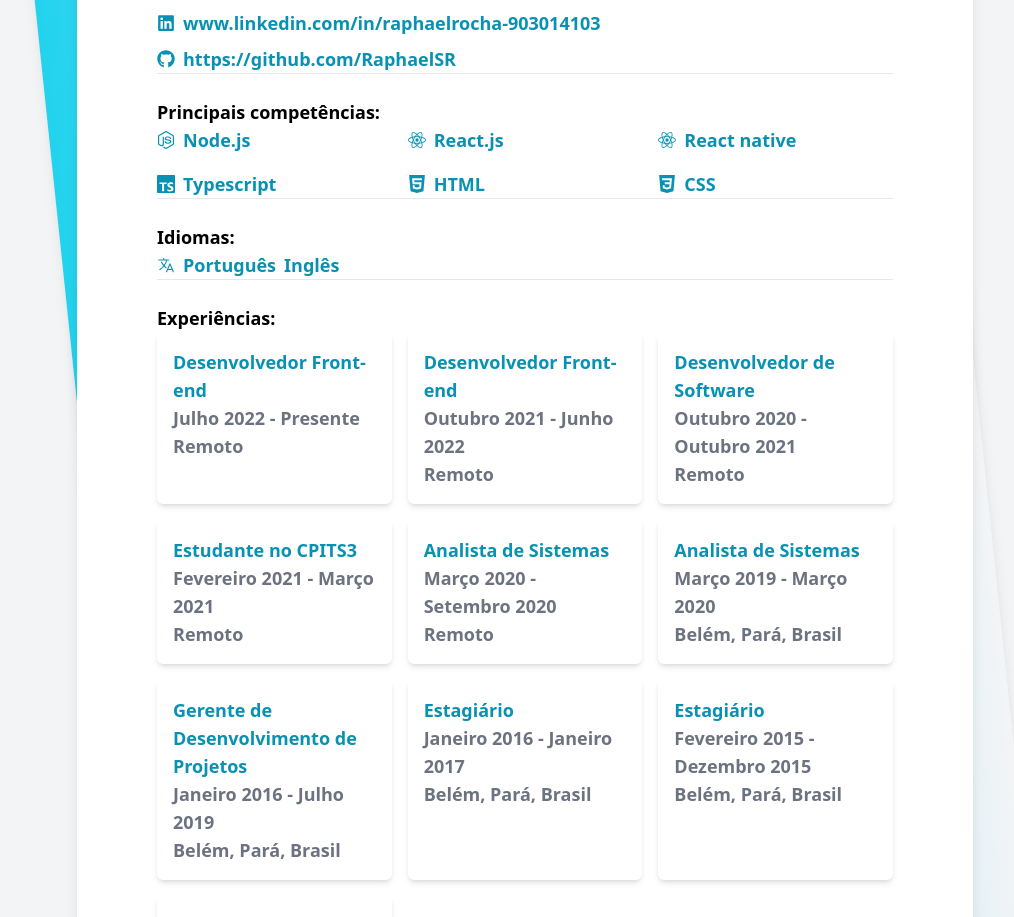
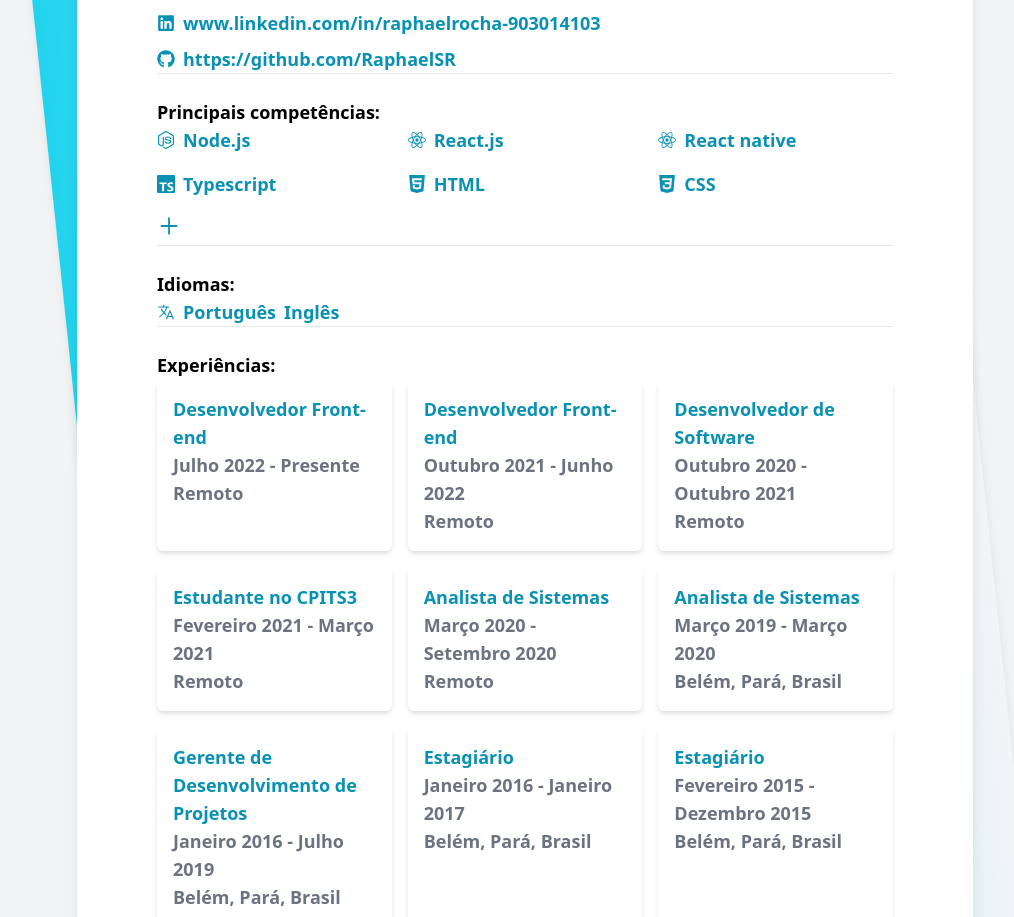
Before and after one commit to RaphaelSR/raphael-portfolio, a React (Vite) app: page / in a window 1280 px wide. Shown: the part 880-1797 px from the top of the page, without its empty margins (115-1129 px from the left). Built offline with nearby package versions, Linux system fonts and the light colour scheme.

Commit message:
feat: Add more icons and animation in competences

```diff
--- a/package.json
+++ b/package.json
@@ -18,7 +18,8 @@
     "react": "^18.2.0",
     "react-dom": "^18.2.0",
     "react-i18next": "^12.2.0",
-    "react-icons": "^4.8.0"
+    "react-icons": "^4.8.0",
+    "react-spring": "^9.7.1"
   },
   "devDependencies": {
     "@types/react": "^18.0.28",
--- a/src/components/Competences.tsx
+++ b/src/components/Competences.tsx
@@ -1,12 +1,22 @@
-// components/Competences.tsx
-import React from "react";
+import React, { useState } from "react";
 import {
   SiNodedotjs,
   SiReact,
   SiTypescript,
   SiHtml5,
   SiCss3,
+  SiFirebase,
+  SiTailwindcss,
+  SiExpo,
+  SiRedux,
+  SiMongodb,
+  SiMysql,
+  SiExpress,
+  SiStyledcomponents,
+  SiSass,
 } from "react-icons/si";
+import { AiOutlinePlus, AiOutlineMinus } from "react-icons/ai";
+import { useTransition, animated } from "react-spring";
 
 interface CompetencesProps {
   competences: {
@@ -20,6 +30,17 @@ interface CompetencesProps {
 }
 
 export function Competences({ competences, titles }: CompetencesProps) {
+  const [showAll, setShowAll] = useState(false);
+  const visibleSkills = showAll
+    ? competences.programming
+    : competences.programming.slice(0, 6);
+
+  const transitions = useTransition(visibleSkills, {
+    keys: (item) => item,
+    from: { opacity: 0, transform: "translate3d(-50px,0,0)" },
+    enter: { opacity: 1, transform: "translate3d(0,0,0)" },
+    leave: { opacity: 0, transform: "translate3d(-50px,0,0)" },
+  });
   function getSkillIcon(skill: string) {
     switch (skill) {
       case "Node.js":
@@ -34,6 +55,24 @@ export function Competences({ competences, titles }: CompetencesProps) {
         return <SiHtml5 className="text-cyan-600" />;
       case "CSS":
         return <SiCss3 className="text-cyan-600" />;
+      case "Firebase":
+        return <SiFirebase className="text-cyan-600" />;
+      case "Tailwind CSS":
+        return <SiTailwindcss className="text-cyan-600" />;
+      case "Expo":
+        return <SiExpo className="text-cyan-600" />;
+      case "Redux":
+        return <SiRedux className="text-cyan-600" />;
+      case "MongoDB":
+        return <SiMongodb className="text-cyan-600" />;
+      case "MySQL":
+        return <SiMysql className="text-cyan-600" />;
+      case "Express":
+        return <SiExpress className="text-cyan-600" />;
+      case "Styled Components":
+        return <SiStyledcomponents className="text-cyan-600" />;
+      case "SASS":
+        return <SiSass className="text-cyan-600" />;
       default:
         return null;
     }
@@ -43,13 +82,27 @@ export function Competences({ competences, titles }: CompetencesProps) {
     <div className="pt-6 text-base leading-6 font-bold sm:text-lg sm:leading-7">
       <p>{titles.skillsTitle}</p>
       <div className="grid grid-cols-1 sm:grid-cols-2 md:grid-cols-3 gap-4">
-        {competences.programming.map((skill, index) => (
-          <div key={index} className="flex items-center space-x-2">
+        {transitions((style, skill, index) => (
+          <animated.div
+            key={index}
+            style={style}
+            className="flex items-center space-x-2"
+          >
             {getSkillIcon(skill)}
             <span className="text-cyan-600">{skill}</span>
-          </div>
+          </animated.div>
         ))}
       </div>
+      <button
+        className="mt-4 text-cyan-600 hover:text-cyan-800 transition-colors duration-200 focus:outline-none"
+        onClick={() => setShowAll(!showAll)}
+      >
+        {showAll ? (
+          <AiOutlineMinus className="text-2xl" />
+        ) : (
+          <AiOutlinePlus className="text-2xl" />
+        )}
+      </button>
     </div>
   );
 }
--- a/src/public/locales/en/translation.json
+++ b/src/public/locales/en/translation.json
@@ -19,7 +19,23 @@
   },
   "competences": {
     "languages": ["Portuguese", "English"],
-    "programming": ["Node.js", "React.js", "React native", "Typescript", "HTML", "CSS"],
+    "programming": [
+      "Node.js",
+      "React.js",
+      "React native",
+      "Typescript",
+      "HTML",
+      "CSS",
+      "Firebase",
+      "Tailwind CSS",
+      "Expo",
+      "Redux",
+      "MongoDB",
+      "MySQL",
+      "Express",
+      "Styled Components",
+      "SASS"
+    ],
     "certifications": [
       "McAfee Endpoint Threat Protection/Defense",
       "Bootcamp GoStack 14",
@@ -38,7 +54,16 @@
       "position": "Front-end Developer",
       "location": "Remote",
       "period": "July 2022 - Present",
-      "projects": []
+      "projects": [
+        {
+          "name": "Vapt-Jornada App",
+          "description": "Responsibilities as lead developer of the Vapt-Jornada App, managing and maintaining the app with over 3000 daily active users on Android and iOS platforms, designing and implementing new features and functionalities, identifying and resolving bugs, and utilizing React Native for the development of the app's new architecture."
+        },
+        {
+          "name": "Vapt-Jornada Web Application",
+          "description": "Maintaining and improving the web application's features and functionality using React, adhering to best practices such as Kanban, Scrum, Azure, and Git."
+        }
+      ]
     },
     {
       "company": "Wine.com.br",
@@ -47,16 +72,20 @@
       "period": "October 2021 - June 2022",
       "projects": [
         {
-          "name": "Wine main App",
-          "description": "Development of new features and screens, integration with new SDKs and APIs."
+          "name": "App Wine Brasil",
+          "description": "Actively involved in the mobile development team, implementing improvements and new features that had a direct impact on the product, using TDD, Kanban, Scrum design patterns, and Git versioning with automation and direct communication with the QA and product teams."
         },
         {
-          "name": "México App",
-          "description": "Responsible for the development of new features in mobile with React Native and back-end with Node. Using Shopify and other APIs for integration."
+          "name": "Wine Black Friday",
+          "description": "Developed the e-commerce Wine Black Friday page using React."
         },
         {
-          "name": "Black Friday Web",
-          "description": "Development of Black Friday landing page for the black Friday week, project made in React."
+          "name": "App Wine Mexico",
+          "description": "Participated in the development team responsible for the App expansion of the product to Latin America."
+        },
+        {
+          "name": "RestFull API",
+          "description": "Maintained new features for the RestFull API using Adonis."
         }
       ]
     },
@@ -68,11 +97,11 @@
       "projects": [
         {
           "name": "DoarPA",
-          "description": "Web application to donate objects to government. Developed with React Native."
+          "description": "Led the development of the DoarPA web application, which allows users to easily donate objects to government organizations. Utilized React to create a seamless and intuitive user experience."
         },
         {
           "name": "Sepladpa",
-          "description": "App with webviews to access LOA and PPA government programs."
+          "description": "Developed the Sepladpa mobile app, which utilizes webviews to provide access to government programs such as LOA and PPA. Utilized React Native to create a cross-platform app that is compatible with both iOS and Android devices."
         }
       ]
     },
@@ -98,7 +127,20 @@
       "location": "Belém, Pará, Brasil",
       "period": "March 2019 - March 2020",
       "description": "Management of the civil house network in the state of Pará. Application of improvements in the internal protocols and structure of the governor's palace.",
-      "projects": []
+      "projects": [
+        {
+          "name": "Internal Web Application",
+          "description": "Led the development of a web application for internal use, utilizing React and Node.js to create a user-friendly and efficient tool for internal communications and organization."
+        },
+        {
+          "name": "Cybersecurity Protocols",
+          "description": "Implemented new cyber security protocols in partnership with McAfee to enhance the security of the network and servers."
+        },
+        {
+          "name": "On-premise Servers",
+          "description": "Responsible for the deployment and management of new on-premise servers to ensure the availability and scalability of the network and the TI services."
+        }
+      ]
     },
     {
       "company": "Lab3D",
@@ -106,28 +148,36 @@
       "location": "Belém, Pará, Brasil",
       "period": "January 2016 - July 2019",
       "description": "CEO and founding partner for three years of startup Lab3D, the first startup of training and manufacturing of 3D printers in the north of Brazil. Last position as Manager of project development, working with digital manufacturing, automation in rapid prototyping machinery, leadership, design and innovation.",
-      "projects": []
+      "projects": [
+        {
+          "name": "3D Printer Feature Development",
+          "description": "Implemented new features using C and C++ programming languages, which helped to improve the performance and efficiency of the printers."
+        }
+      ]
     },
     {
       "company": "Defensoria Pública do Estado do Pará",
       "position": "Trainee",
       "location": "Belém, Pará, Brasil",
       "period": "January 2016 - January 2017",
-      "description": "Active in the sector of networks, function of control of the intranet traffic, maintenance of the local server and planning in future strategies."
+      "description": "Active in the sector of networks, function of control of the intranet traffic, maintenance of the local server and planning in future strategies.",
+      "projects": []
     },
     {
       "company": "Fabrica de software CESUPA",
       "position": "Trainee",
       "location": "Belém, Pará, Brasil",
       "period": "February 2015 - December 2015",
-      "description": "Active in the programming of Ruby on Rails, Java and C# for companies in the Amazon region through partnerships realized by CESUPA."
+      "description": "Active in the programming of Ruby on Rails, Java and C# for companies in the Amazon region through partnerships realized by CESUPA.",
+      "projects": []
     },
     {
       "company": "CTIC CESUPA",
       "position": "Trainee",
       "location": "Belém, Pará, Brasil",
       "period": "August 2014 - January 2015",
-      "description": "Trainee with stock control function and internal software programming in Java."
+      "description": "Trainee with stock control function and internal software programming in Java.",
+      "projects": []
     }
   ],
   "education": {
--- a/src/public/locales/pt/translation.json
+++ b/src/public/locales/pt/translation.json
@@ -19,7 +19,23 @@
   },
   "competences": {
     "languages": ["Português", "Inglês"],
-    "programming": ["Node.js", "React.js", "React native", "Typescript", "HTML", "CSS"],
+    "programming": [
+      "Node.js",
+      "React.js",
+      "React native",
+      "Typescript",
+      "HTML",
+      "CSS",
+      "Firebase",
+      "Tailwind CSS",
+      "Expo",
+      "Redux",
+      "MongoDB",
+      "MySQL",
+      "Express",
+      "Styled Components",
+      "SASS"
+    ],
     "certifications": [
       "McAfee Endpoint Threat Protection/Defense",
       "Bootcamp GoStack 14",
@@ -38,7 +54,16 @@
       "position": "Desenvolvedor Front-end",
       "location": "Remoto",
       "period": "Julho 2022 - Presente",
-      "projects": []
+      "projects": [
+        {
+          "name": "Vapt-Jornada App",
+          "description": "Responsável como desenvolvedor líder do aplicativo Vapt-Jornada, gerenciando e mantendo o aplicativo com mais de 3000 usuários ativos diários nas plataformas Android e iOS, projetando e implementando novos recursos e funcionalidades, identificando e resolvendo bugs e utilizando React Native para o desenvolvimento da nova arquitetura do aplicativo."
+        },
+        {
+          "name": "Vapt-Jornada Aplicativo Web",
+          "description": "Manutenção e melhoria dos recursos e funcionalidades do aplicativo web usando React, aderindo às melhores práticas, como Kanban, Scrum, Azure e Git."
+        }
+      ]
     },
     {
       "company": "Wine.com.br",
@@ -47,16 +72,20 @@
       "period": "Outubro 2021 - Junho 2022",
       "projects": [
         {
-          "name": "Wine main App",
-          "description": "Desenvolvimento de novos recursos e telas, integração com novos SDKs e APIs."
+          "name": "App Wine Brasil",
+          "description": "Participação ativa na equipe de desenvolvimento mobile, implementando melhorias e novos recursos que tiveram um impacto direto no produto, usando TDD, padrões de design Kanban, Scrum e versionamento Git com automação e comunicação direta com as equipes de QA e produto."
         },
         {
-          "name": "México App",
-          "description": "Responsável pelo desenvolvimento de novos recursos em mobile com React Native e back-end com Node. Utilização de Shopify e outras APIs para integração."
+          "name": "Wine Black Friday",
+          "description": "Desenvolvimento da página de comércio eletrônico Wine Black Friday usando React."
         },
         {
-          "name": "Black Friday Web",
-          "description": "Desenvolvimento da página de destino da Black Friday para a semana da Black Friday, projeto realizado em React."
+          "name": "App Wine México",
+          "description": "Participação na equipe de desenvolvimento responsável pela expansão do aplicativo para a América Latina."
+        },
+        {
+          "name": "RestFull API",
+          "description": "Manutenção de novos recursos para a API RestFull usando Adonis."
         }
       ]
     },
@@ -68,11 +97,11 @@
       "projects": [
         {
           "name": "DoarPA",
-          "description": "Aplicação web para doação de objetos ao governo. Desenvolvido com React Native."
+          "description": "Liderança no desenvolvimento da aplicação web DoarPA, que permite aos usuários doar objetos facilmente para organizações governamentais. Utilizado React para criar uma experiência de usuário perfeita e intuitiva."
         },
         {
           "name": "Sepladpa",
-          "description": "App com webviews para acesso aos programas governamentais LOA e PPA."
+          "description": "Desenvolvimento do aplicativo móvel Sepladpa, que utiliza webviews para fornecer acesso a programas governamentais como LOA e PPA. Utilizado React Native para criar um aplicativo multiplataforma compatível com dispositivos iOS e Android."
         }
       ]
     },
```
Also changed, not shown: 1 other file (tests, documents, lock files or other folders).
